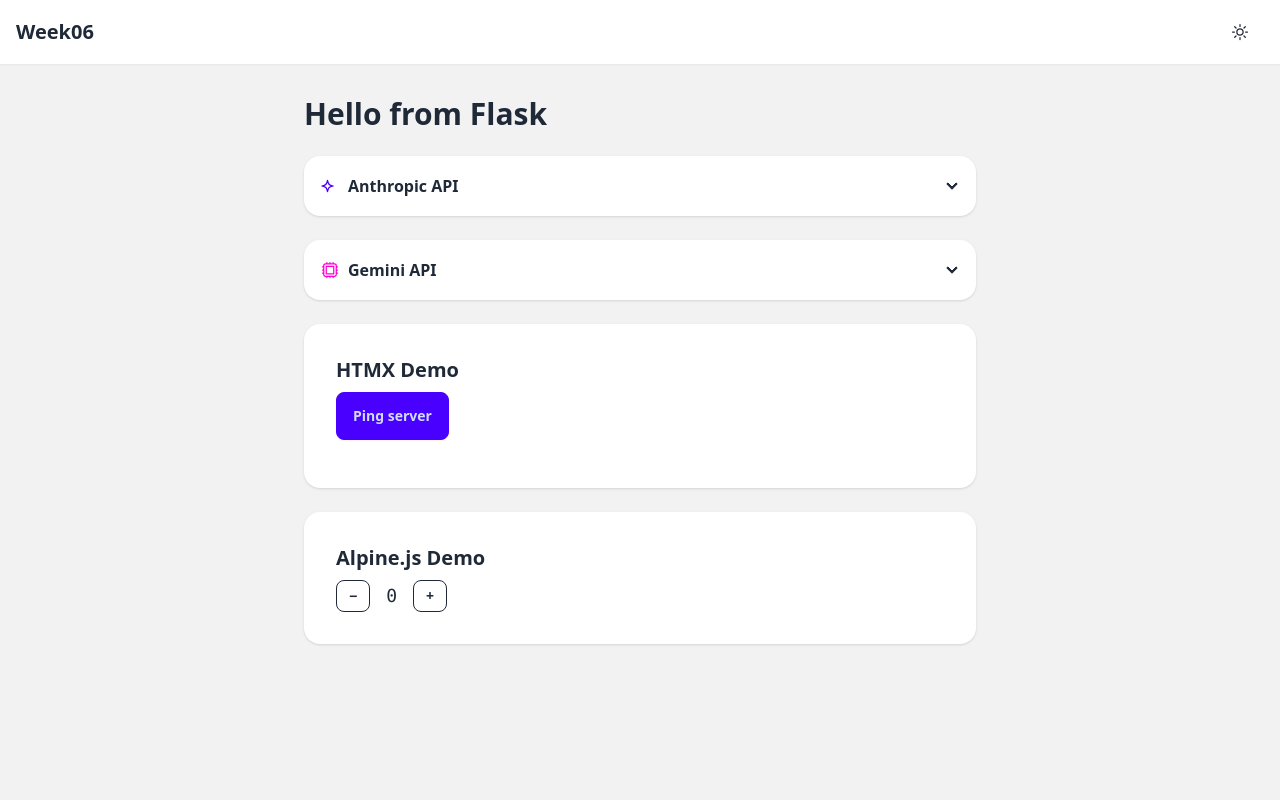
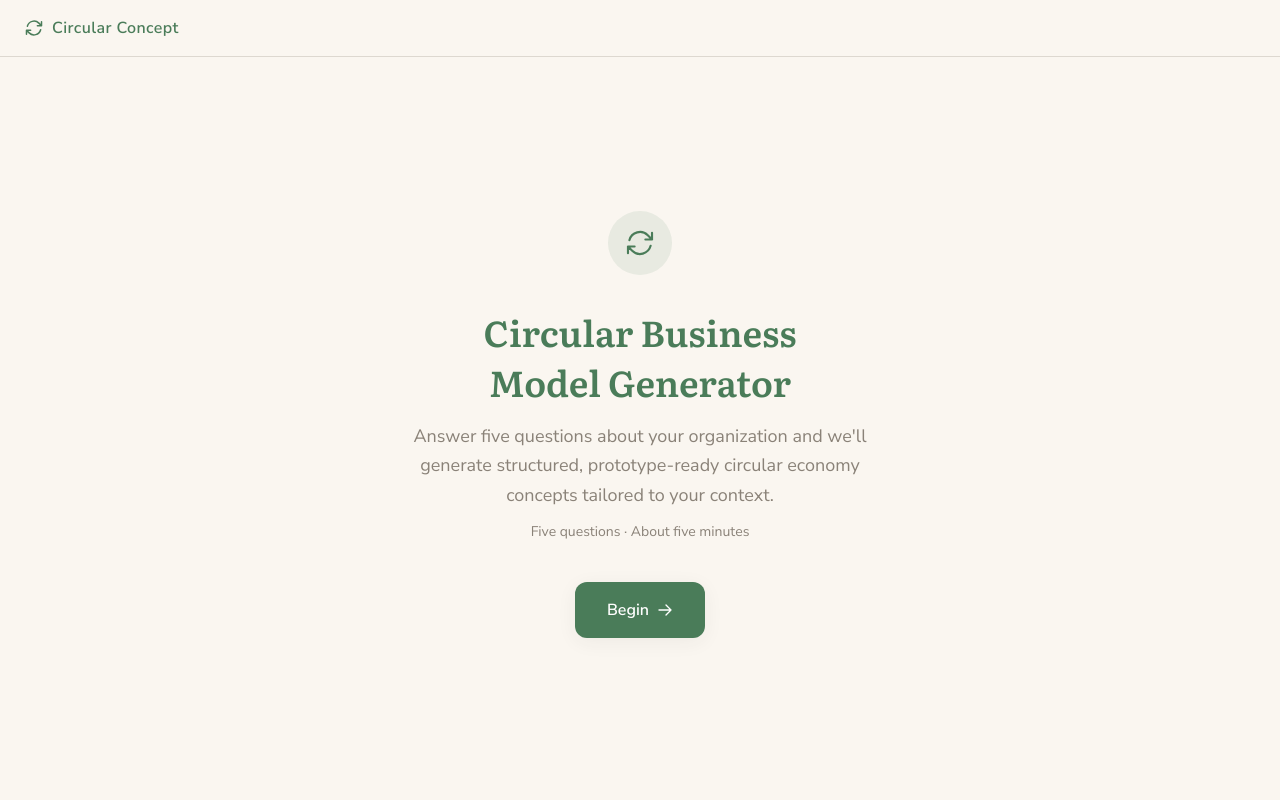
Before and after one commit to dscamahorn/circular-concept, a Flask app: page / in a window 1280 px wide. Run offline with Flask 3, Linux system fonts and the light colour scheme; some libraries are stand-ins or nearby versions.

Commit message:
Add home page and 5-step survey flow with Terra design system
- base.html: Literata/Nunito Sans fonts, Terra color palette, updated nav brand
- index.html: landing page with Begin button
- survey.html: typeform-style 5-question flow via Alpine.js step management
- result.html: submission confirmation with answer review
- app.py: /survey GET and /submit POST routes

Co-Authored-By: Claude Sonnet 4.6 <noreply@anthropic.com>

```diff
--- a/app.py
+++ b/app.py
@@ -1,6 +1,6 @@
 import os
 from dotenv import load_dotenv
-from flask import Flask, jsonify, render_template
+from flask import Flask, jsonify, render_template, request
 
 load_dotenv()
 
@@ -12,11 +12,24 @@ GEMINI_API_KEY = os.environ.get("GEMINI_API_KEY")
 
 @app.route("/")
 def index():
-    return render_template(
-        "index.html",
-        anthropic_key_set=bool(ANTHROPIC_API_KEY),
-        gemini_key_set=bool(GEMINI_API_KEY),
-    )
+    return render_template("index.html")
+
+
+@app.route("/survey")
+def survey():
+    return render_template("survey.html")
+
+
+@app.route("/submit", methods=["POST"])
+def submit():
+    answers = {
+        "q1": request.form.get("q1", "").strip(),
+        "q2": request.form.get("q2", "").strip(),
+        "q3": request.form.get("q3", "").strip(),
+        "q4": request.form.get("q4", "").strip(),
+        "q5": request.form.get("q5", "").strip(),
+    }
+    return render_template("result.html", answers=answers)
 
 
 @app.route("/ping")
--- a/templates/base.html
+++ b/templates/base.html
@@ -3,7 +3,12 @@
 <head>
   <meta charset="UTF-8" />
   <meta name="viewport" content="width=device-width, initial-scale=1.0" />
-  <title>{% block title %}Week06{% endblock %}</title>
+  <title>{% block title %}Circular Concept{% endblock %}</title>
+
+  <!-- Google Fonts: Literata (serif headlines) + Nunito Sans (body) -->
+  <link rel="preconnect" href="https://fonts.googleapis.com" />
+  <link rel="preconnect" href="https://fonts.gstatic.com" crossorigin />
+  <link href="https://fonts.googleapis.com/css2?family=Literata:ital,opsz,wght@0,7..72,400;0,7..72,600;0,7..72,700;1,7..72,400&family=Nunito+Sans:wght@400;500;600&display=swap" rel="stylesheet" />
 
   <!-- DaisyUI (must load before Tailwind CDN) -->
   <link href="https://cdn.jsdelivr.net/npm/daisyui@4/dist/full.min.css" rel="stylesheet" />
@@ -12,7 +17,27 @@
   <script src="https://cdn.tailwindcss.com"></script>
   <script>
     tailwind.config = {
-      plugins: [],
+      theme: {
+        extend: {
+          colors: {
+            terra: {
+              green:  '#4a7c59',
+              cream:  '#faf6f0',
+              'cream-dark': '#f0ebe2',
+              amber:  '#705c30',
+              muted:  '#8a8278',
+              border: '#ddd8d0',
+            }
+          },
+          fontFamily: {
+            serif: ['Literata', 'Georgia', 'serif'],
+            sans:  ['Nunito Sans', 'ui-sans-serif', 'system-ui', 'sans-serif'],
+          },
+          boxShadow: {
+            terra: '0 4px 20px rgba(46, 50, 48, 0.06)',
+          },
+        }
+      }
     }
   </script>
 
@@ -22,29 +47,30 @@
   <!-- Alpine.js -->
   <script src="https://cdn.jsdelivr.net/npm/alpinejs@3.x.x/dist/cdn.min.js" defer></script>
 
+  <style>
+    body { font-family: 'Nunito Sans', sans-serif; }
+    h1, h2, h3 { font-family: 'Literata', serif; }
+    textarea:focus { outline: none; box-shadow: 0 0 0 3px rgba(74,124,89,0.25); border-color: #4a7c59; }
+  </style>
+
   {% block head %}{% endblock %}
 </head>
-<body class="min-h-screen bg-base-200">
+<body class="min-h-screen bg-terra-cream">
 
-  <nav class="navbar bg-base-100 shadow-sm px-4">
-    <div class="navbar-start">
-      <span class="text-xl font-bold">Week06</span>
-    </div>
-    <div class="navbar-end gap-2">
-      <!-- Heroicon: sun (inline SVG, swap for dark mode toggle example) -->
-      <button class="btn btn-ghost btn-circle" title="Toggle theme"
-        onclick="document.documentElement.setAttribute('data-theme',
-          document.documentElement.getAttribute('data-theme') === 'dark' ? 'light' : 'dark')">
-        <svg xmlns="http://www.w3.org/2000/svg" fill="none" viewBox="0 0 24 24"
-          stroke-width="1.5" stroke="currentColor" class="w-5 h-5">
-          <path stroke-linecap="round" stroke-linejoin="round"
-            d="M12 3v2.25m6.364.386-1.591 1.591M21 12h-2.25m-.386 6.364-1.591-1.591M12 18.75V21m-4.773-4.227-1.591 1.591M5.25 12H3m4.227-4.773L5.636 5.636M15.75 12a3.75 3.75 0 1 1-7.5 0 3.75 3.75 0 0 1 7.5 0Z" />
-        </svg>
-      </button>
-    </div>
+  <nav class="bg-terra-cream border-b border-terra-border px-6 py-4 flex items-center justify-between">
+    <a href="/" class="flex items-center gap-2 text-terra-green font-semibold tracking-wide no-underline">
+      <!-- Heroicon: arrow-path (recycling) -->
+      <svg xmlns="http://www.w3.org/2000/svg" fill="none" viewBox="0 0 24 24"
+        stroke-width="1.8" stroke="currentColor" class="w-5 h-5">
+        <path stroke-linecap="round" stroke-linejoin="round"
+          d="M16.023 9.348h4.992v-.001M2.985 19.644v-4.992m0 0h4.992m-4.993 0 3.181 3.183a8.25 8.25 0 0 0 13.803-3.7M4.031 9.865a8.25 8.25 0 0 1 13.803-3.7l3.181 3.182m0-4.991v4.99" />
+      </svg>
+      Circular Concept
+    </a>
+    {% block nav_right %}{% endblock %}
   </nav>
 
-  <main class="container mx-auto px-4 py-8">
+  <main class="{% block main_class %}container mx-auto px-4 py-12{% endblock %}">
     {% block content %}{% endblock %}
   </main>
 
--- a/templates/index.html
+++ b/templates/index.html
@@ -1,70 +1,45 @@
 {% extends "base.html" %}
 
-{% block title %}Home – Week06{% endblock %}
+{% block title %}Circular Concept{% endblock %}
+
+{% block main_class %}flex items-center justify-center min-h-[calc(100vh-65px)]{% endblock %}
 
 {% block content %}
-<div class="max-w-2xl mx-auto space-y-6">
+<div class="max-w-lg mx-auto text-center px-6 py-16">
 
-  <h1 class="text-3xl font-bold">Hello from Flask</h1>
-
-  <!-- DaisyUI accordion (Heroicon: chevron-down used as collapse indicator) -->
-  <div class="collapse collapse-arrow bg-base-100 shadow">
-    <input type="checkbox" />
-    <div class="collapse-title font-semibold flex items-center gap-2">
-      <!-- Heroicon: sparkles -->
-      <svg xmlns="http://www.w3.org/2000/svg" fill="none" viewBox="0 0 24 24"
-        stroke-width="1.5" stroke="currentColor" class="w-5 h-5 text-primary">
-        <path stroke-linecap="round" stroke-linejoin="round"
-          d="M9.813 15.904 9 18.75l-.813-2.846a4.5 4.5 0 0 0-3.09-3.09L2.25 12l2.846-.813a4.5 4.5 0 0 0 3.09-3.09L9 5.25l.813 2.846a4.5 4.5 0 0 0 3.09 3.09L15.75 12l-2.846.813a4.5 4.5 0 0 0-3.09 3.09Z" />
-      </svg>
-      Anthropic API
-    </div>
-    <div class="collapse-content text-sm text-base-content/70">
-      Anthropic key loaded: <strong>{{ anthropic_key_set }}</strong>
-    </div>
+  <!-- Icon -->
+  <div class="inline-flex items-center justify-center w-16 h-16 rounded-full bg-terra-green/10 mb-8">
+    <svg xmlns="http://www.w3.org/2000/svg" fill="none" viewBox="0 0 24 24"
+      stroke-width="1.6" stroke="currentColor" class="w-8 h-8 text-terra-green">
+      <path stroke-linecap="round" stroke-linejoin="round"
+        d="M16.023 9.348h4.992v-.001M2.985 19.644v-4.992m0 0h4.992m-4.993 0 3.181 3.183a8.25 8.25 0 0 0 13.803-3.7M4.031 9.865a8.25 8.25 0 0 1 13.803-3.7l3.181 3.182m0-4.991v4.99" />
+    </svg>
   </div>
 
-  <div class="collapse collapse-arrow bg-base-100 shadow">
-    <input type="checkbox" />
-    <div class="collapse-title font-semibold flex items-center gap-2">
-      <!-- Heroicon: cpu-chip -->
-      <svg xmlns="http://www.w3.org/2000/svg" fill="none" viewBox="0 0 24 24"
-        stroke-width="1.5" stroke="currentColor" class="w-5 h-5 text-secondary">
-        <path stroke-linecap="round" stroke-linejoin="round"
-          d="M8.25 3v1.5M4.5 8.25H3m18 0h-1.5M4.5 12H3m18 0h-1.5m-15 3.75H3m18 0h-1.5M8.25 19.5V21M12 3v1.5m0 15V21m3.75-18v1.5m0 15V21m-9-1.5h10.5a2.25 2.25 0 0 0 2.25-2.25V6.75a2.25 2.25 0 0 0-2.25-2.25H6.75A2.25 2.25 0 0 0 4.5 6.75v10.5a2.25 2.25 0 0 0 2.25 2.25Zm.75-12h9v9h-9v-9Z" />
-      </svg>
-      Gemini API
-    </div>
-    <div class="collapse-content text-sm text-base-content/70">
-      Gemini key loaded: <strong>{{ gemini_key_set }}</strong>
-    </div>
-  </div>
+  <!-- Headline -->
+  <h1 class="font-serif text-4xl font-semibold text-terra-green leading-snug mb-4">
+    Circular Business<br/>Model Generator
+  </h1>
 
-  <!-- HTMX example: click to fetch a message from the server -->
-  <div class="card bg-base-100 shadow">
-    <div class="card-body">
-      <h2 class="card-title">HTMX Demo</h2>
-      <button class="btn btn-primary w-fit"
-        hx-get="/ping"
-        hx-target="#ping-result"
-        hx-swap="innerHTML">
-        Ping server
-      </button>
-      <p id="ping-result" class="text-sm text-base-content/70 mt-2"></p>
-    </div>
-  </div>
+  <!-- Description -->
+  <p class="text-terra-muted text-lg leading-relaxed mb-3">
+    Answer five questions about your organization and we'll generate
+    structured, prototype-ready circular economy concepts tailored to your context.
+  </p>
+  <p class="text-terra-muted text-sm mb-10">
+    Five questions &middot; About five minutes
+  </p>
 
-  <!-- Alpine.js example: local counter -->
-  <div class="card bg-base-100 shadow" x-data="{ count: 0 }">
-    <div class="card-body">
-      <h2 class="card-title">Alpine.js Demo</h2>
-      <div class="flex items-center gap-4">
-        <button class="btn btn-outline btn-sm" @click="count--">−</button>
-        <span class="text-lg font-mono" x-text="count"></span>
-        <button class="btn btn-outline btn-sm" @click="count++">+</button>
-      </div>
-    </div>
-  </div>
+  <!-- Begin button -->
+  <a href="/survey"
+    class="inline-flex items-center gap-2 px-8 py-4 rounded-xl text-white font-semibold text-base
+           bg-terra-green hover:bg-[#3d6849] transition-colors duration-200 shadow-terra">
+    Begin
+    <svg xmlns="http://www.w3.org/2000/svg" fill="none" viewBox="0 0 24 24"
+      stroke-width="2" stroke="currentColor" class="w-4 h-4">
+      <path stroke-linecap="round" stroke-linejoin="round" d="M13.5 4.5 21 12m0 0-7.5 7.5M21 12H3" />
+    </svg>
+  </a>
 
 </div>
 {% endblock %}
```
Also changed, not shown: templates/result.html (added, +46 -0 lines), templates/survey.html (added, +186 -0 lines).
